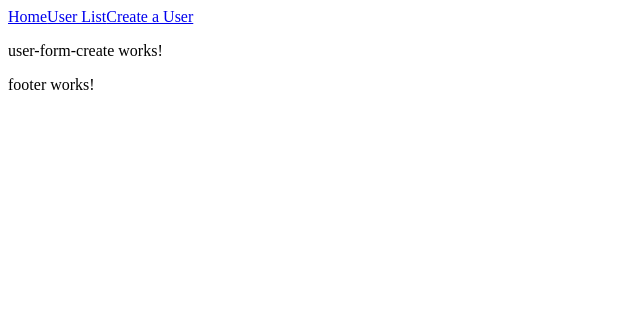
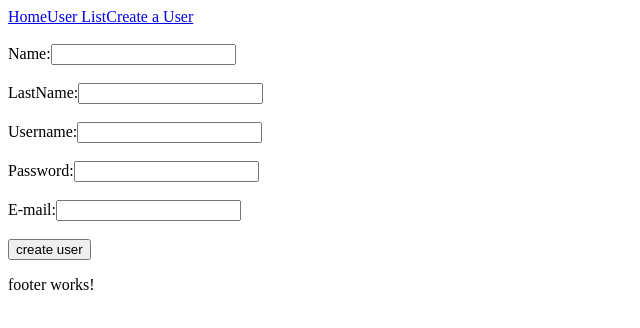
Before and after one commit to jorgebeltran/mean-frontend-beltran-jorge, an Angular app: page /user/create in a window 1280 px wide. Shown: the top 328 px of the page, without its empty margins (0-640 px from the left). Built offline with nearby package versions, Linux system fonts and the light colour scheme.

Commit message:
implementado el metodo post

```diff
--- a/src/app/app.module.ts
+++ b/src/app/app.module.ts
@@ -14,7 +14,7 @@
 import { UserService } from './services/user.service';
 import { HttpClientModule } from '@angular/common/http';
 import { UserViewComponent } from './user-view/user-view.component';
-
+import{FormsModule} from '@angular/forms';
 
 
 @NgModule({
@@ -32,7 +32,9 @@
     BrowserModule,
     AppRoutingModule,
     AppRoutingModule,
-    HttpClientModule
+    HttpClientModule,
+    FormsModule
+
 
   ],
   providers: [UserService],
--- a/src/app/model/user.ts
+++ b/src/app/model/user.ts
@@ -5,6 +5,6 @@
     username:string,
     email:string,
     password?:string,
-    avatar:string,
+    avatar?:string,
     type?:string
 }
--- a/src/app/services/user.service.ts
+++ b/src/app/services/user.service.ts
@@ -39,4 +39,7 @@
   getUserById(userid:string):Observable<any>{
     return this.myHttpClient.get(`${userApiUrl}/${userid}`);
   }
+  createUser(newuser:User):Observable<any>{
+    return this.myHttpClient.post(userApiUrl,newuser);
+  }
 }
--- a/src/app/user-form-create/user-form-create.component.html
+++ b/src/app/user-form-create/user-form-create.component.html
@@ -1,3 +1,30 @@
-<p>
-  user-form-create works!
-</p>
+<br>
+<div>
+  <label>Name:</label>
+  <input type="text" [(ngModel)]='userToCreate.name' />
+</div>
+<br>
+<div>
+  <label>LastName:</label>
+  <input type="text" [(ngModel)]='userToCreate.lastname'/>
+</div>
+<br>
+<div>
+  <label>Username:</label>
+  <input type="text" [(ngModel)]='userToCreate.username'/>
+</div>
+<br>
+<div>
+  <label>Password:</label>
+  <input type="password" [(ngModel)]='userToCreate.password'/>
+</div>
+<br>
+<div>
+  <label>E-mail:</label>
+  <input type="email" [(ngModel)]='userToCreate.email' />
+
+</div>
+<br>
+<div class="button">
+  <button (click)="createNewUser()">create user</button>
+</div>
--- a/src/app/user-form-create/user-form-create.component.ts
+++ b/src/app/user-form-create/user-form-create.component.ts
@@ -1,4 +1,6 @@
 import { Component, OnInit } from '@angular/core';
+import{User} from '../model/user';
+  import { UserService } from '../services/user.service';
 
 @Component({
   selector: 'umss-user-form-create',
@@ -7,9 +9,30 @@
 })
 export class UserFormCreateComponent implements OnInit {
 
-  constructor() { }
+  userToCreate:User={
+    name:'',
+    lastname:'',
+    email:'',
+    username:'',
+    password:''
+  };
+
+  constructor(
+    private userservice:UserService
+  ) { }
 
   ngOnInit() {
   }
+    createNewUser():void{
+      //console.log('usuario a crear',this.userToCreate);
+      this.userservice.createUser(this.userToCreate)
+      .subscribe(
+        (response)=>{
+          console.log('respuesta del servidor:',response);
+        },(error)=>{
+          console.log('error',error)
 
-}
+        }
+      );
+    }
+  }
```
